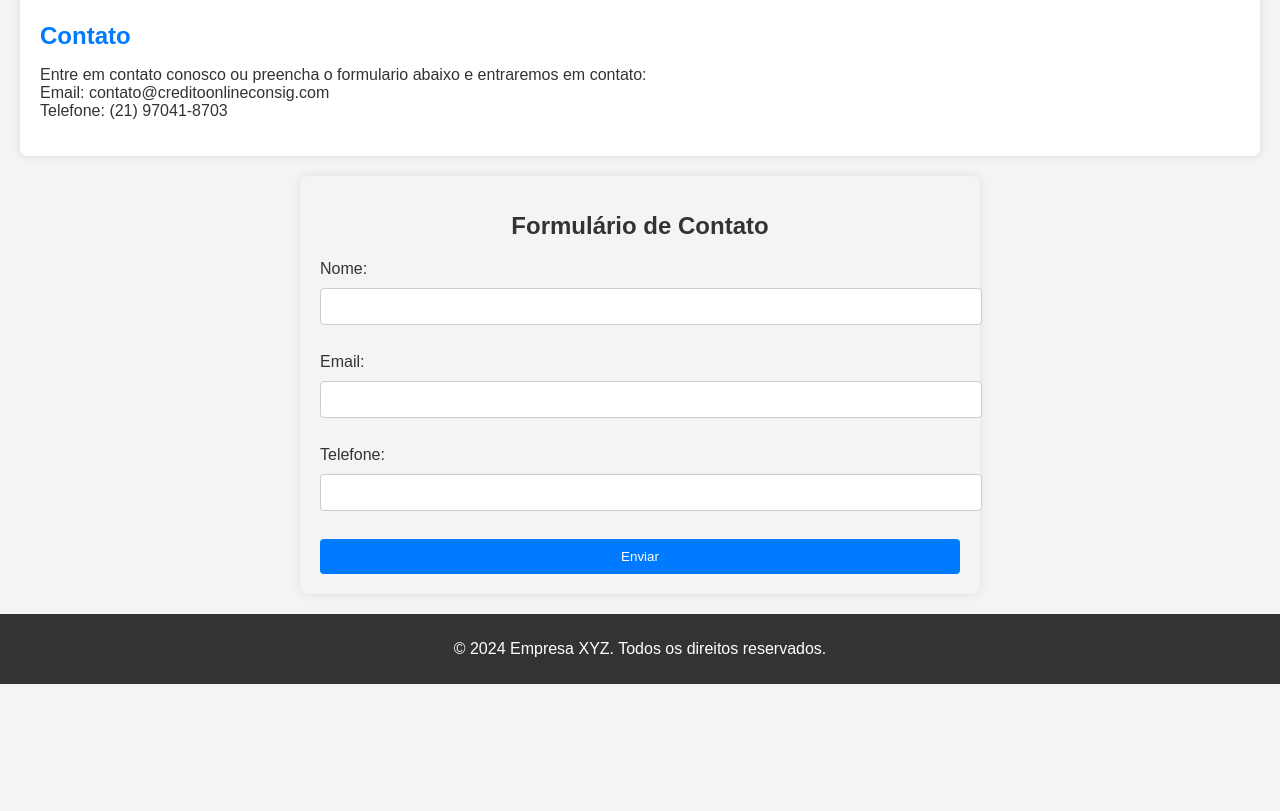
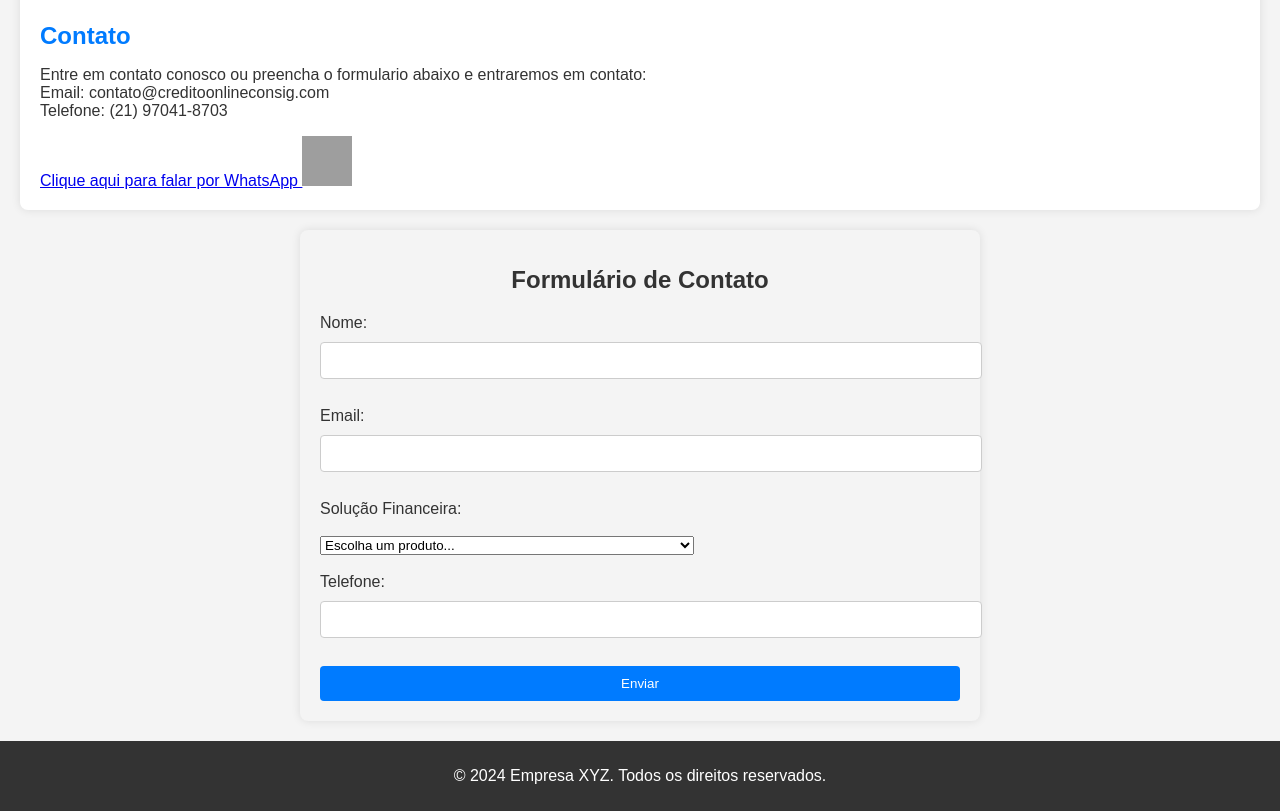
Before and after one commit to matbarroso97/sitedeemprestimo, a website: page index.html in a window 1280 px wide. Shown: the part 1320-2131 px from the top of the page. Before the commit the page ends 2004 px from the top, so only its background shows below. Drawn offline with Linux system fonts and the light colour scheme; grey boxes are pictures that could not be loaded.

Commit message:
Update index.html

```diff
--- a/index.html
+++ b/index.html
@@ -47,6 +47,16 @@
     <section id="contato">
         <h2>Contato</h2>
         <p>Entre em contato conosco ou preencha o formulario abaixo e entraremos em contato: <br>Email: contato@creditoonlineconsig.com <br>Telefone: (21) 97041-8703</p>
+        <a href="https://wa.me/5521970418703?text=Olá,%20gostaria%20de%20mais%20informações" target="_blank">
+           Clique aqui para falar por WhatsApp <img src="https://upload.wikimedia.org/wikipedia/commons/6/6b/WhatsApp.svg" alt="WhatsApp" style="width: 50px; height: 50px;">
+
+
+        </a>
+
+
+
+
+
     </section>
 </body>
 </html>
@@ -70,6 +80,25 @@
             <label for="email">Email:</label><br>
             <input type="email" id="email" name="email" required><br><br>
 
+           <label for="Solução Financeira"> Solução Financeira:</label><br><br>
+            <div class="elementor-field elementor-select-wrapper remove-before ">
+<div class="select-caret-down-wrapper">
+<select name="Solução financeira" id="Solução Financeira" required="required" aria-required="true">
+                <option value="Escolha um produto...">Escolha um produto...</option>
+                <option value="Home Equity - Crédito consignado com Imóvel em Garantia">Home Equity - Crédito consignado com Imóvel em Garantia</option>
+                <option value="Antecipação do Saque Aniversário FGTS">Antecipação do Saque Aniversário FGTS</option>
+                <option value="Portabilidade">Portabilidade</option>
+                <option value="Operações de Câmbio PF e PJ">Operações de Câmbio PF e PJ</option>
+                <option value="Crédito online">Crédito online</option>
+        </select>
+
+       <br><br>
+
+</div>
+    </div>
+
+
+
             <label for="telefone">Telefone:</label><br>
             <input type="text" id="telefone" name="telefone" required><br><br>
 
```
